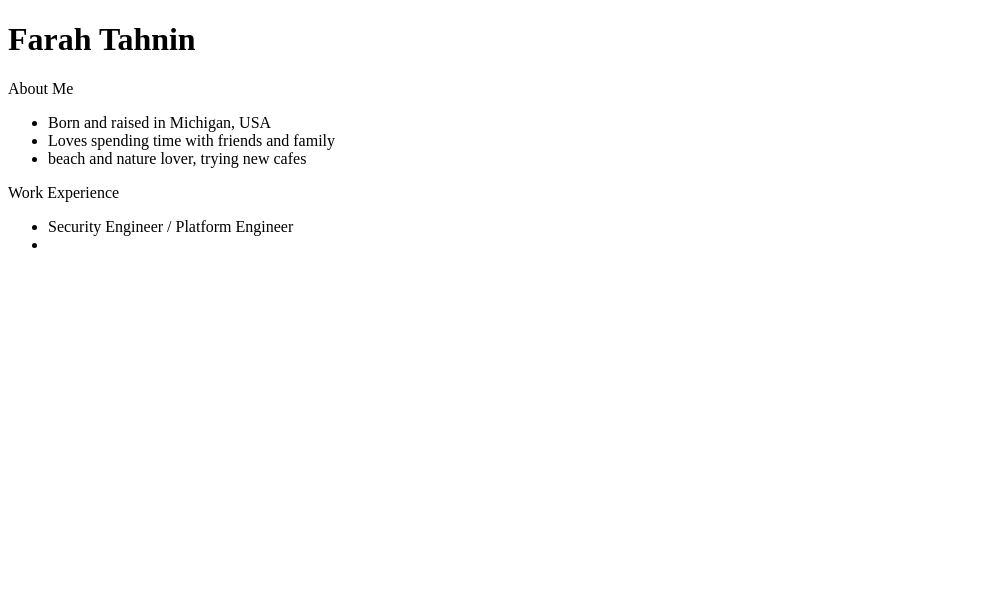
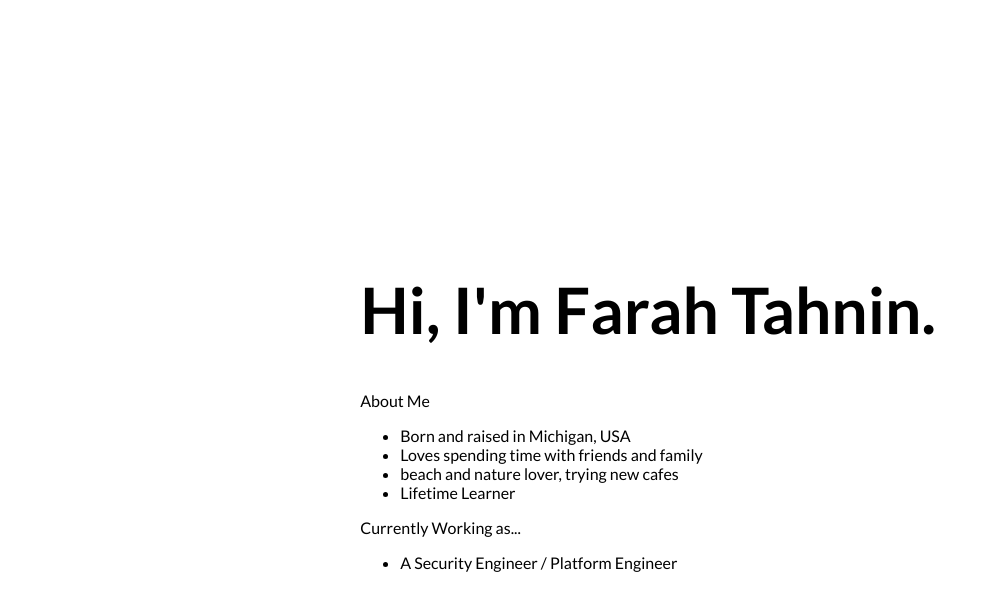
Before and after one commit to farahever/farahtahninportfolio, a plain HTML site: page index.html in a window 1280 px wide. Shown: the whole page, without its empty margins (0-989 px from the left). Drawn offline with Linux system fonts and the light colour scheme.

Commit message:
centered content and changed font to the site

```diff
--- a/index.html
+++ b/index.html
@@ -3,20 +3,25 @@
 <head>
     <meta charset="UTF-8">
     <meta name="viewport" content="width=device-width, initial-scale=1.0">
+    <link rel="preconnect" href="https://fonts.googleapis.com">
+<link rel="preconnect" href="https://fonts.gstatic.com" crossorigin>
+<link href="https://fonts.googleapis.com/css2?family=Lato:ital,wght@0,100;0,300;0,400;0,700;0,900;1,100;1,300;1,400;1,700;1,900&display=swap" rel="stylesheet">
+    <link rel="stylesheet" href="style.css">
     <title>Farah Tahnin's Website</title>
 </head>
-<body>
-    <h1>Farah Tahnin</h1>
+<body class="container">
+    <div><h1>Hi, I'm Farah Tahnin.</h1>
     <p>About Me</p>
     <ul>
         <li>Born and raised in Michigan, USA</li>
         <li>Loves spending time with friends and family</li>
         <li>beach and nature lover, trying new cafes</li>
+        <li>Lifetime Learner</li>
     </ul>
-    <p>Work Experience</p>
+    <p>Currently Working as...</p>
     <ul>
-        <li>Security Engineer / Platform Engineer</li>
-        <li></li>
+        <li>A Security Engineer / Platform Engineer</li>
     </ul>
+    </div>
 </body>
 </html>
--- a/style.css
+++ b/style.css
@@ -0,0 +1,13 @@
+body {
+    font-family: "Lato", sans-serif;
+}
+.container {
+    display: flex;
+    justify-content: center;
+    align-items: center;
+    min-height: 100vh;
+    width: 100%;
+}
+h1 {
+    font-size: 5vw;
+}
```
